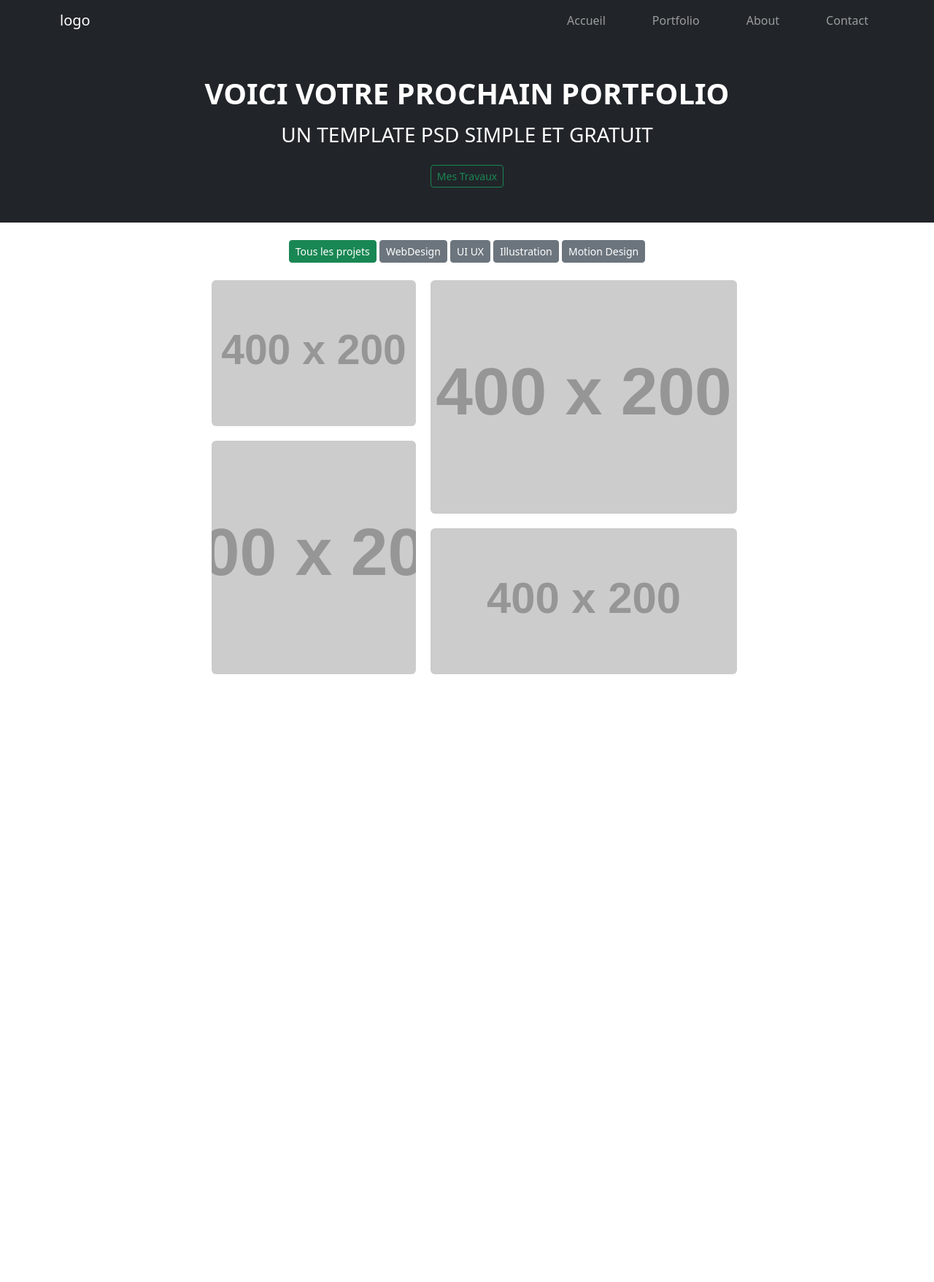
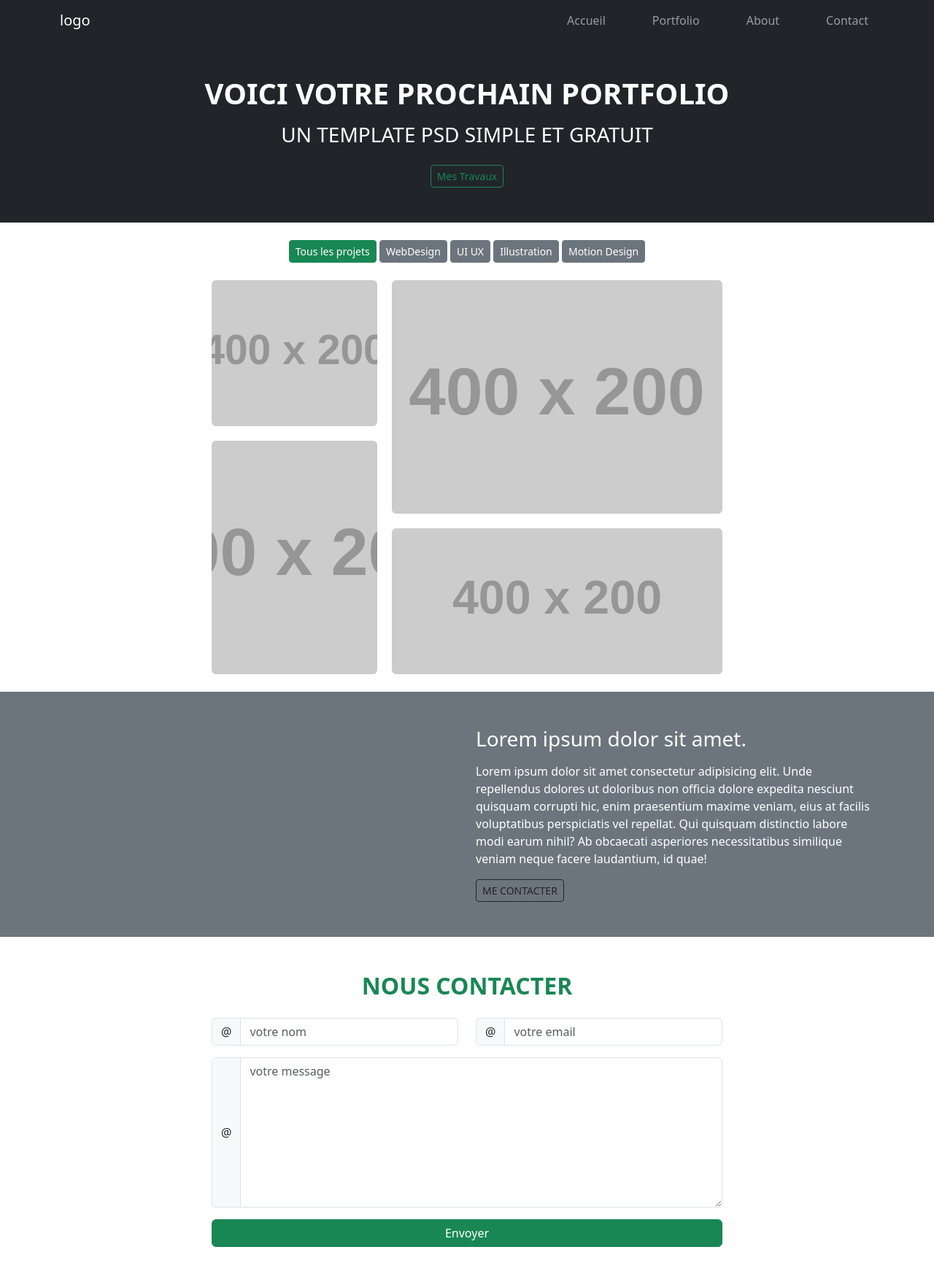
Before and after one commit to webdevproformation/NoCode-Paris13-2025-2026, a PHP site: page /01-correction.html in a window 1280 px wide. Shown: the whole page at 73% size. Before the commit the page ends 924 px from the top, so only its background shows below. Run offline with PHP 8.4, Linux system fonts and the light colour scheme; grey boxes labelled with a size stand in for pictures from a placeholder-image service; some libraries are stand-ins or nearby versions.

Commit message:
quasi fini

```diff
--- a/04-bootstrap/jour04/01-correction.html
+++ b/04-bootstrap/jour04/01-correction.html
@@ -55,7 +55,7 @@
     </header>
     <main>
         <!-- attention il faut mettre l' attribut id="portfolio" pour associer la zone html avec l'ancre dans le menu -->
-        <section id="portfolio" class="container my-4">
+        <section id="portfolio" class="container py-4">
             <div class="text-center">
                 <!-- js-btn-filter permettra par la suite de rajouter un effet en javascript  -->
                 <button class="btn btn-success btn-sm js-btn-filter">Tous les projets</button>
@@ -70,16 +70,57 @@
                 <img src="https://placehold.co/400x200" alt="" class="grille-img3 rounded">
                 <img src="https://placehold.co/400x200" alt="" class="grille-img4 rounded">
             </div>
-
-
         </section>
-        <section id="about">
-
+        <section id="about" class="bg-secondary py-5">
+            <div class="container">
+                <div class="row">
+                    <div class="offset-md-6 col-md-6 text-white">
+                        <h2 class="h3">Lorem ipsum dolor sit amet.</h2>
+                        <p class="my-3">Lorem ipsum dolor sit amet consectetur adipisicing elit. Unde repellendus dolores ut doloribus non officia dolore expedita nesciunt quisquam corrupti hic, enim praesentium maxime veniam, eius at facilis voluptatibus perspiciatis vel repellat. Qui quisquam distinctio labore modi earum nihil? Ab obcaecati asperiores necessitatibus similique veniam neque facere laudantium, id quae!</p>
+                        <a href="#" class="btn btn-outline-dark text-uppercase btn-sm">me contacter</a>
+                    </div>
+                </div>
+            </div>
         </section>
         <section id="contact">
-
+            <div class="container-700 text-center py-5">
+                <!--
+                    text-success text en vert
+                    text-uppercase toutes les lettres en majuscule
+                    Nous contacter => NOUS CONTACTER
+                -->
+                <h2 class="text-success text-uppercase fw-bold">Nous contacter</h2>
+                <form action="" class="row mt-4">
+                    <div class="col-6">
+                        <div class="input-group mb-3">
+                            <span class="input-group-text">@</span>
+                            <input type="text" class="form-control" placeholder="votre nom">
+                        </div>
+                    </div>
+                    <div class="col-6">
+                        <div class="input-group mb-3">
+                            <span class="input-group-text">@</span>
+                            <input type="text" class="form-control" placeholder="votre email">
+                        </div>
+                    </div>
+                    <div class="col-12">
+                         <div class="input-group mb-3">
+                            <span class="input-group-text">@</span>
+                            <textarea class="form-control" rows="8" placeholder="votre message"></textarea>
+                        </div>
+                    </div>
+                    <div class="col-12">
+                        <button class="btn btn-success d-block w-100">Envoyer</button>
+                    </div>
+                </form>
+            </div>
         </section>
     </main>
-    <footer></footer>
+    <footer>
+
+        <!-- <p class="bg-danger py-4">bonjour 1</p>
+        <p class="bg-primary my-4">bonjour 2</p> -->
+
+    </footer>
 </body>
 </html>
--- a/04-bootstrap/jour04/01-style.css
+++ b/04-bootstrap/jour04/01-style.css
@@ -3,15 +3,21 @@
     margin: 0 auto;
     /* créer ma grille 2 colonnes et de 3 lignes avec un espace entre les colonnes de 20px */
     display: grid;
-    grid-template-columns: 40% 60%;
+    grid-template-columns: 1fr 2fr;
+    /* 40% 60%  => ça ne prend pas en compte le gap de 20px */
+    /* 1fr 2fr  700px - 20px => 680px  / 3 =>  1fr 225fr et 2fr 450px + 20px  */
     grid-template-rows: 200px 100px 200px;
     gap: 20px;
 }
-@media screen and (max-width:700px){
+@media screen and (max-width:780px){
     .grille{
         width: auto;
         grid-template-columns: 100%;
         grid-template-rows: auto;
+    }
+    .grille img{
+        grid-column: auto;
+        grid-row: auto;
     }
 }
 
@@ -45,3 +51,9 @@
     width: 100%;
     height: 100%;
 }
+
+.container-700{
+    max-width: 700px;
+    margin: 0 auto;
+    width:100%;
+}
```
